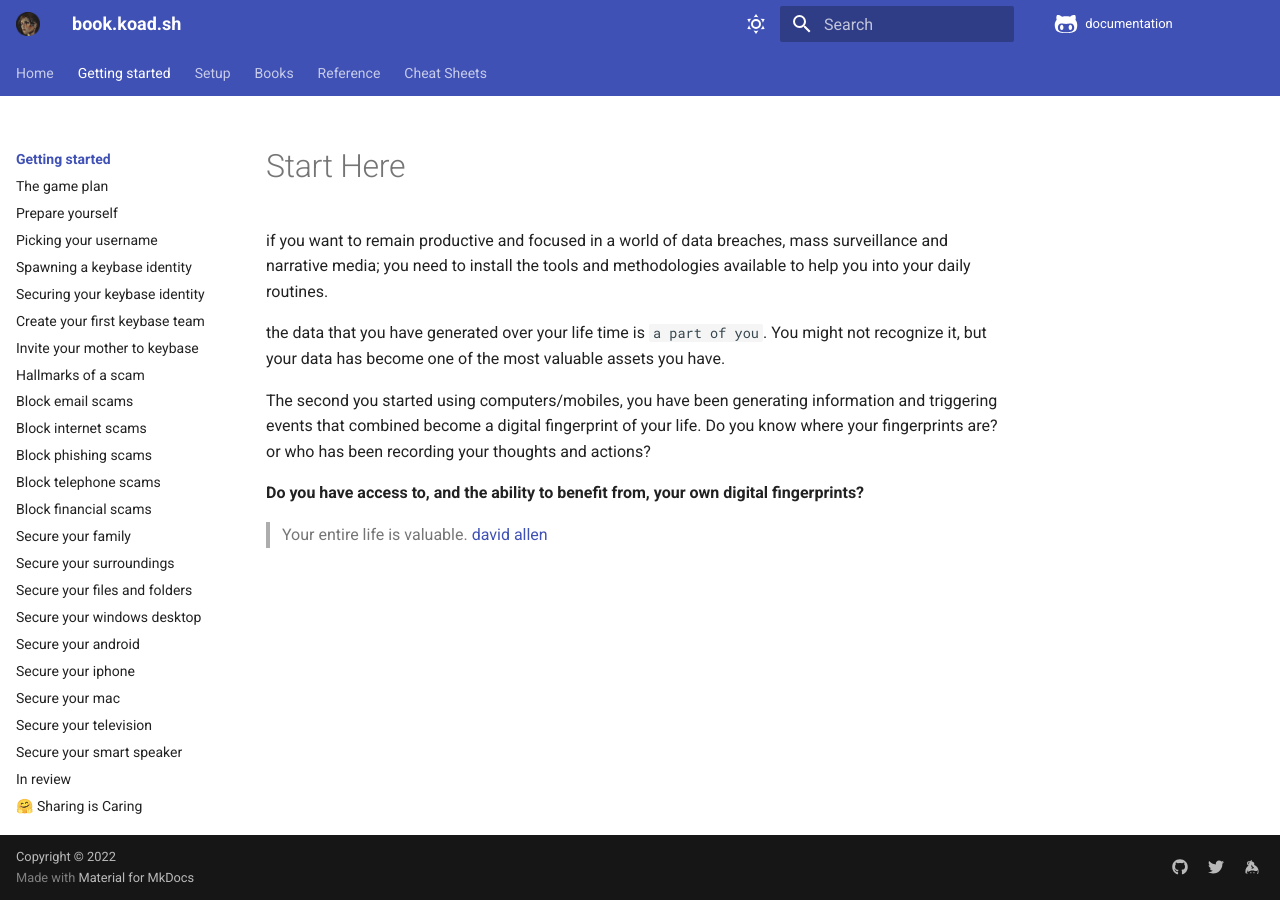
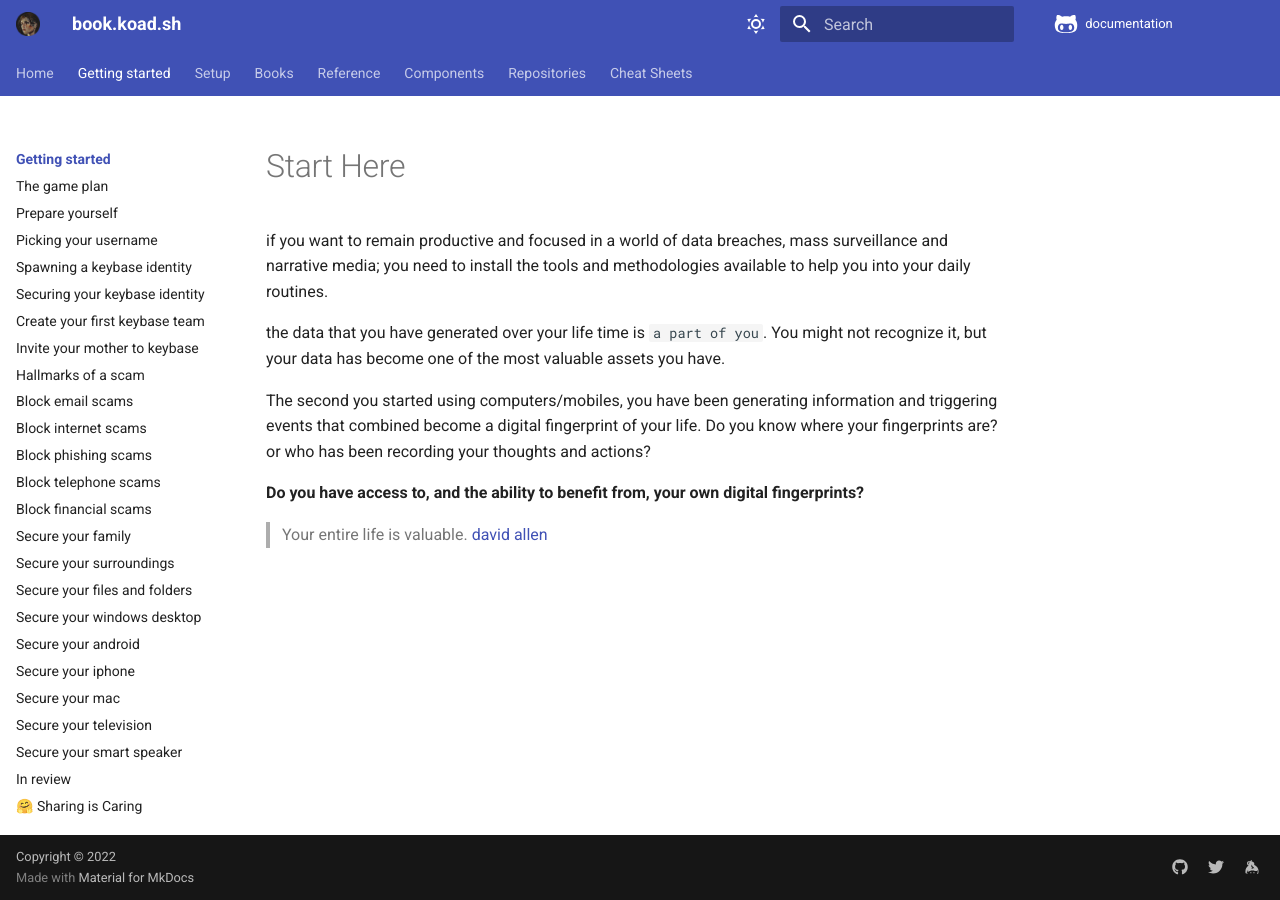
Before and after one commit to koad/documentation, an MkDocs documentation site: the page built from src/getting-started/index.md, in a window 1280 px wide. Built offline with MkDocs 1.6.1 and Material for MkDocs 9.7.7, drawn with Linux system fonts in a browser that asks for light colours; comment, search, counter and statistics services are not loaded; part of the change alters nothing that is shown.

```diff
--- a/mkdocs.yml
+++ b/mkdocs.yml
@@ -169,12 +169,99 @@ nav:
     - getting-started/desktop.md
     - insiders/index.md
     - setup/components.md
+    - reference/generate-keybase-gpg-key.md
+    - reference/a-new-diet-for-my-broken-body.md
+    - reference/custom-customized-customizations.md
+    - reference/essential-nutrients-for-human.md
+    - reference/four-freedoms-of-open-source-producers.md
+    - reference/koads-entity-state-dbs.md
+    - reference/manifest-heaven-on-earth.md
+    - reference/passwordless-ssh.md
+    - reference/thy-self.md
+    - reference/you-name-it.md
+    - scratch-pad/managing-docker.md
+    - scratch-pad/minimal-browser-app-window.md
+    - reference/mp-positions.md
+    - reference/koad-io/index.md
+    - reference/koad-io/commands.md
+    - scratch-pad/books-about-medical-things.md
+    - scratch-pad/ecoincore-basic-components.md
+    - scratch-pad/preparing-new-vps-from-scratch.md
+    - scratch-pad/privateness-apr-11-2022.md
+    - scratch-pad/some-sort-of-email-solution-for-local-users.md
+  - Components:
+    - components/ability-to-identify-limiting-beliefs.md
+    - components/audio-and-music.md
+    - components/cache-box.md
+    - components/calendar-and-contacts.md
+    - components/cloud-computing.md
+    - components/creation-station.md
+    - components/cryptographic-proofs.md
+    - components/desktop-enviroments.md
+    - components/digital-social-gathering.md
+    - components/digtial-networks.md
+    - components/email-with-catchall-enabled.md
+    - components/files-and-folders.md
+    - components/home-server.md
+    - components/inbox.md
+    - components/key-sets-and-tool-chains.md
+    - components/mobile-experience.md
+    - components/photo-albums.md
+    - components/physical-automation.md
+    - components/positive-mental-attitude.md
+    - components/private-communication.md
+    - components/projects-and-support-material.md
+    - components/service-hosting.md
+    - components/signing-authorities.md
+    - components/telephone-fax-and-sms.md
+    - components/user-accounts.md
+    - components/virtualization.md
+    - components/visual-entertainment.md
+    - components/willingness-to-accept-change.md
+    - components/domain-names-and-registrars.md
+    - components/package-registry.md
+  - Repositories:
+    - repo/simple-qrcode-image-api.md
   - Cheat Sheets:
     - cheatsheets/index.md
     - cheatsheets/meteor-js/index.md
     - cheatsheets/nginx/index.md
     - cheatsheets/node-volume-manager/index.md
     - cheatsheets/uncomplicated-firewall/index.md
-    - reference/generate-keybase-gpg-key.md
     - scratch-pad/install-sandstorm-via-docker.md
     - scratch-pad/keyboard-shortcuts.md
+    - cheatsheets/apt-get-thinks-i-no-longer-require.md
+    - cheatsheets/archive-an-entire-site.md
+    - cheatsheets/available-software-licences.md
+    - cheatsheets/canada-ecoin.md
+    - cheatsheets/clearing-consoles.md
+    - cheatsheets/daily-worksheet.md
+    - cheatsheets/designing-print-with-css.md
+    - cheatsheets/docker-randomness.md
+    - cheatsheets/faith-over-fear.md
+    - cheatsheets/frequently-used-commands-alice.md
+    - cheatsheets/frequently-used-commands-pandora.md
+    - cheatsheets/in-gnome-terminal-window.md
+    - cheatsheets/jitsi-self-hosting.md
+    - cheatsheets/mongo-db.md
+    - cheatsheets/nodejs-signale-logger.md
+    - cheatsheets/opendns.md
+    - cheatsheets/portainer-standalone.md
+    - cheatsheets/progressive-web-apps.md
+    - cheatsheets/sandbox-a-browser-awindow-within-a-new-data-dir.md
+    - cheatsheets/why-i-choose-spotify-as-a-port-of-a-whole-and-balanced-diet.md
+    - cheatsheets/matrix/index.md
+    - cheatsheets/meteor-js/ddp.md
+    - cheatsheets/meteor-js/dot-env.md
+    - cheatsheets/meteor-js/dot-meteor-slash-packages.md
+    - cheatsheets/meteor-js/meteor-vs-the-world.md
+    - cheatsheets/meteor-js/randomness.md
+    - cheatsheets/async-javascript-self-loading-function.md
+    - cheatsheets/basic-training.md
+    - cheatsheets/bourn-again-scripting.md
+    - cheatsheets/braille-cursors.md
+    - cheatsheets/decentralized-social-proofs.md
+    - cheatsheets/koad-io-template-helpers.md
+    - cheatsheets/meteor-js/create-new-user.md
+    - cheatsheets/meteor-js/roles.md
+    - cheatsheets/meteor-js/shell.md
```
